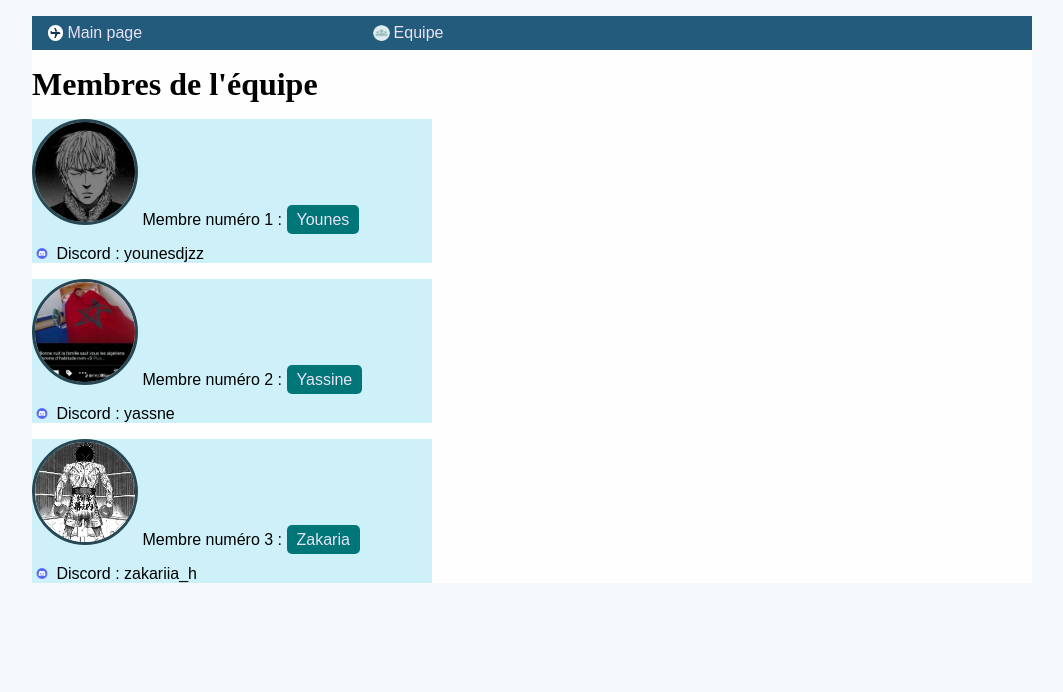
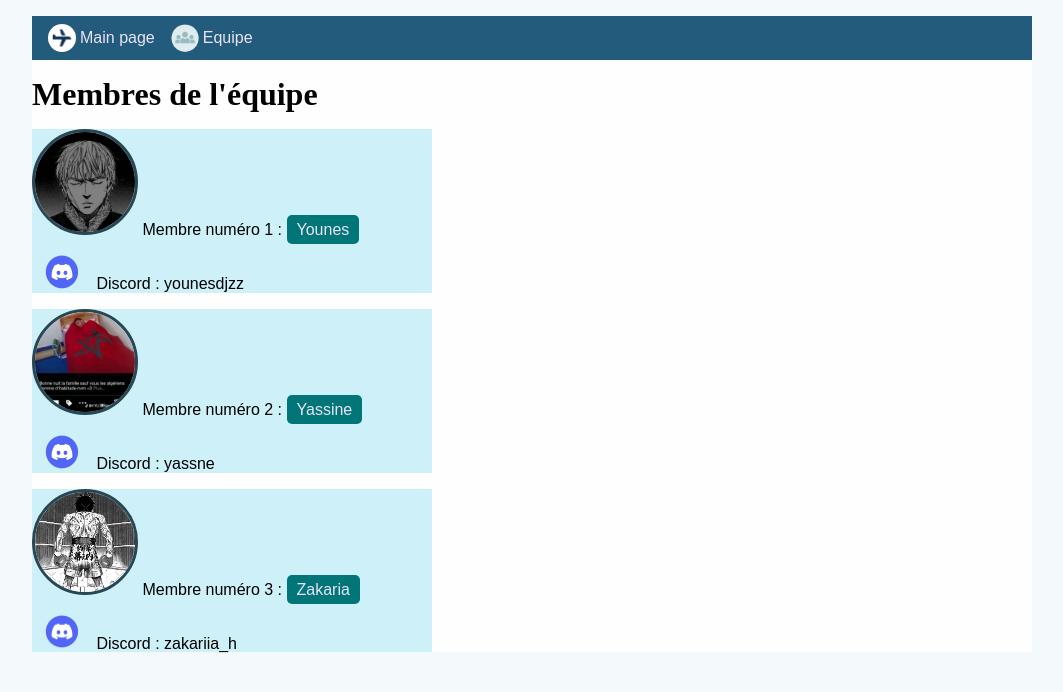
Before and after one commit to Younesdjzz/Bac1-website, a Flask app: page /equipe in a window 1280 px wide. Shown: the top 692 px of the page, without its empty margins (108-1171 px from the left). Run offline with Flask 3, Linux system fonts and the light colour scheme.

Commit message:
oups, vrai correction des diff des tailles

```diff
--- a/mobility/static/style.css
+++ b/mobility/static/style.css
@@ -13,8 +13,8 @@
 a.bouton {background-color: #017679; color: #EBE3F5; padding: 6px 10px; font-size: 16px; border: none; border-radius: 5px; text-decoration: none;}
 a.bouton:hover {background-color: #05a7ac;}
 
-div.case { max-width: 400px ;background: #CEF1F9; }
-/* div.case h2,p {display:flex; justify-content: center;} */
+div.case { max-width: 400px ;background: #CEF1F9;}
+
 img.profil {width: 100px ; border-radius: 50%; border : 3px solid #274755}
-img.logo {max-width: 5%; max-height: 5%;}
-img.icon { max-width: 5%;max-height: 5%;border-radius: 50% ;margin-right: 4px; align-items: center;}
+img.logo {width: 60px;}
+img.icon {width: 28px; height:fit-content; border-radius: 50% ;margin-right: 4px; align-items: center;}
```
